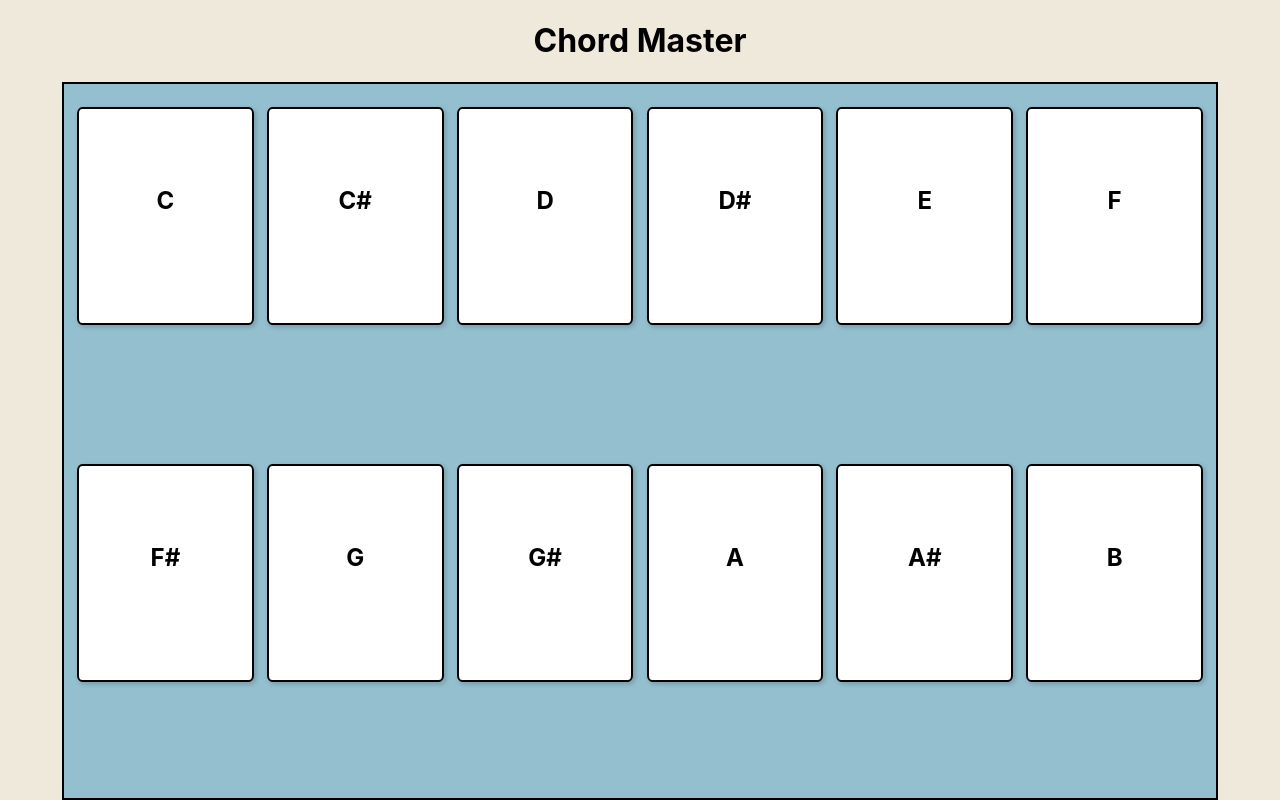
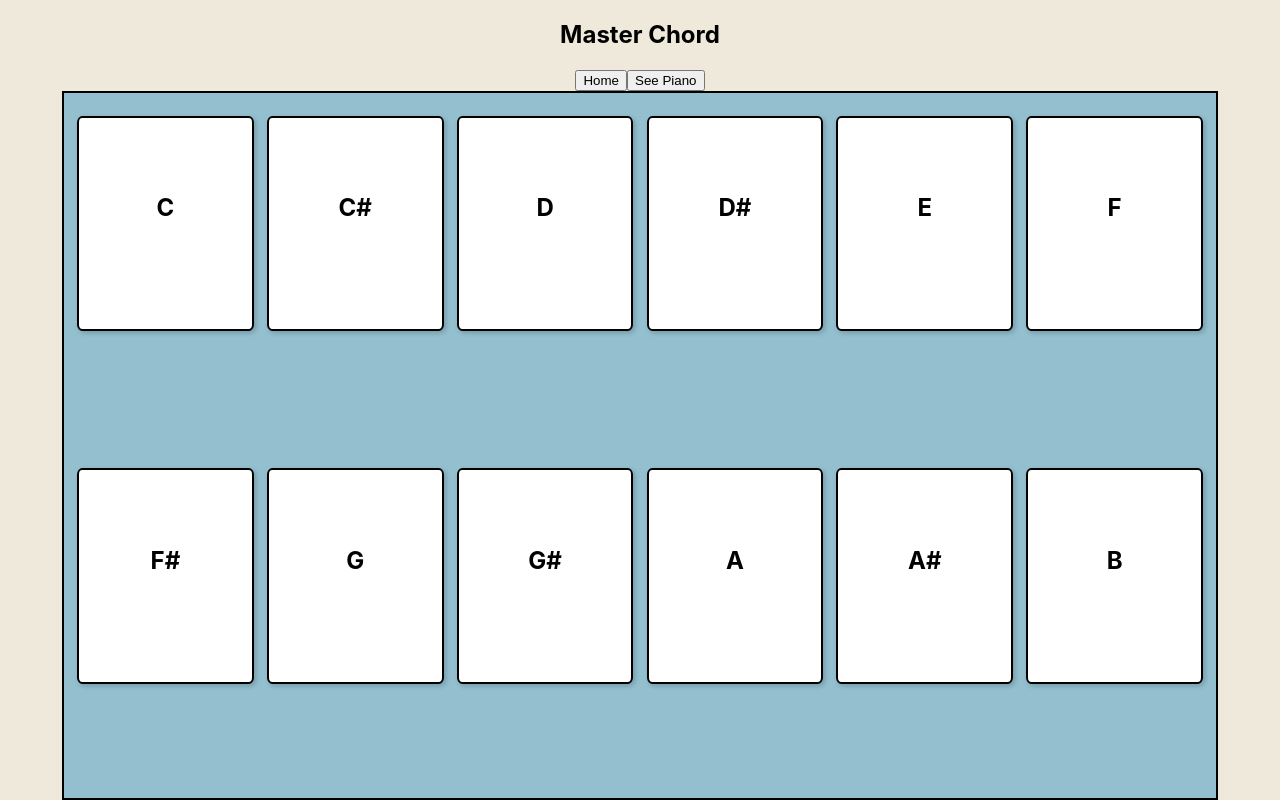
Before and after one commit to AndrewCerveny/Chord-Master, a React (Create React App) app: page / in a window 1280 px wide. Built offline with nearby package versions, Linux system fonts and the light colour scheme.

Commit message:
Add navbar component

```diff
--- a/src/components/App/App.js
+++ b/src/components/App/App.js
@@ -3,6 +3,7 @@ import './App.css';
 import rootSound from '../../mockdata/rootSound';
 import Display from '../Display/Display';
 import allRoots from '../../mockdata/allRoots'
+import Navbar from '../Navbar/Navbar';
 
 class App extends Component {
   constructor() {
@@ -19,7 +20,7 @@ class App extends Component {
   render() {
     return (
       <main className="App">
-        <h1>Chord Master </h1>
+        <Navbar/>
         <Display allNotes={this.state.allRootNotes}/>
       </main>
     );
```
